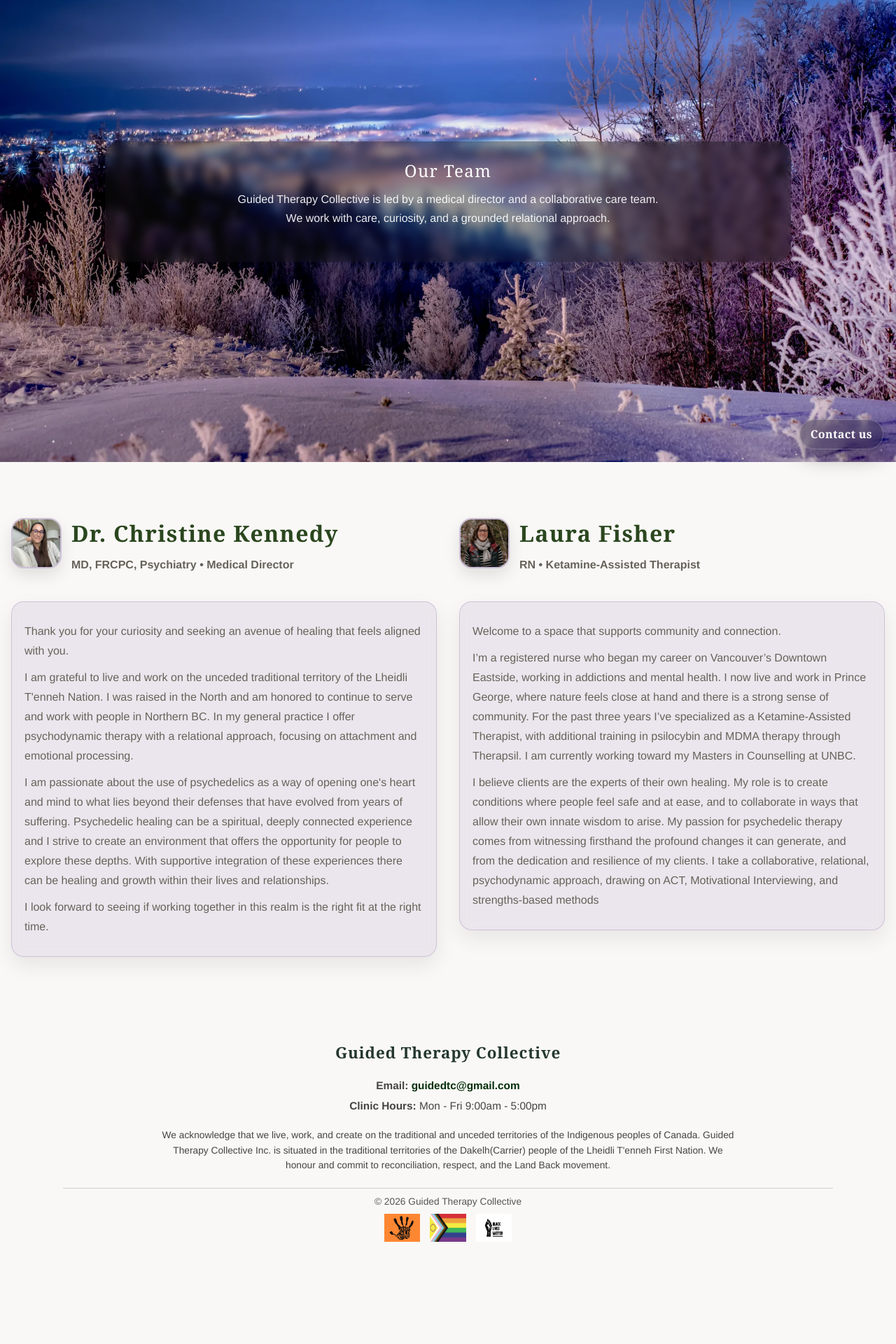
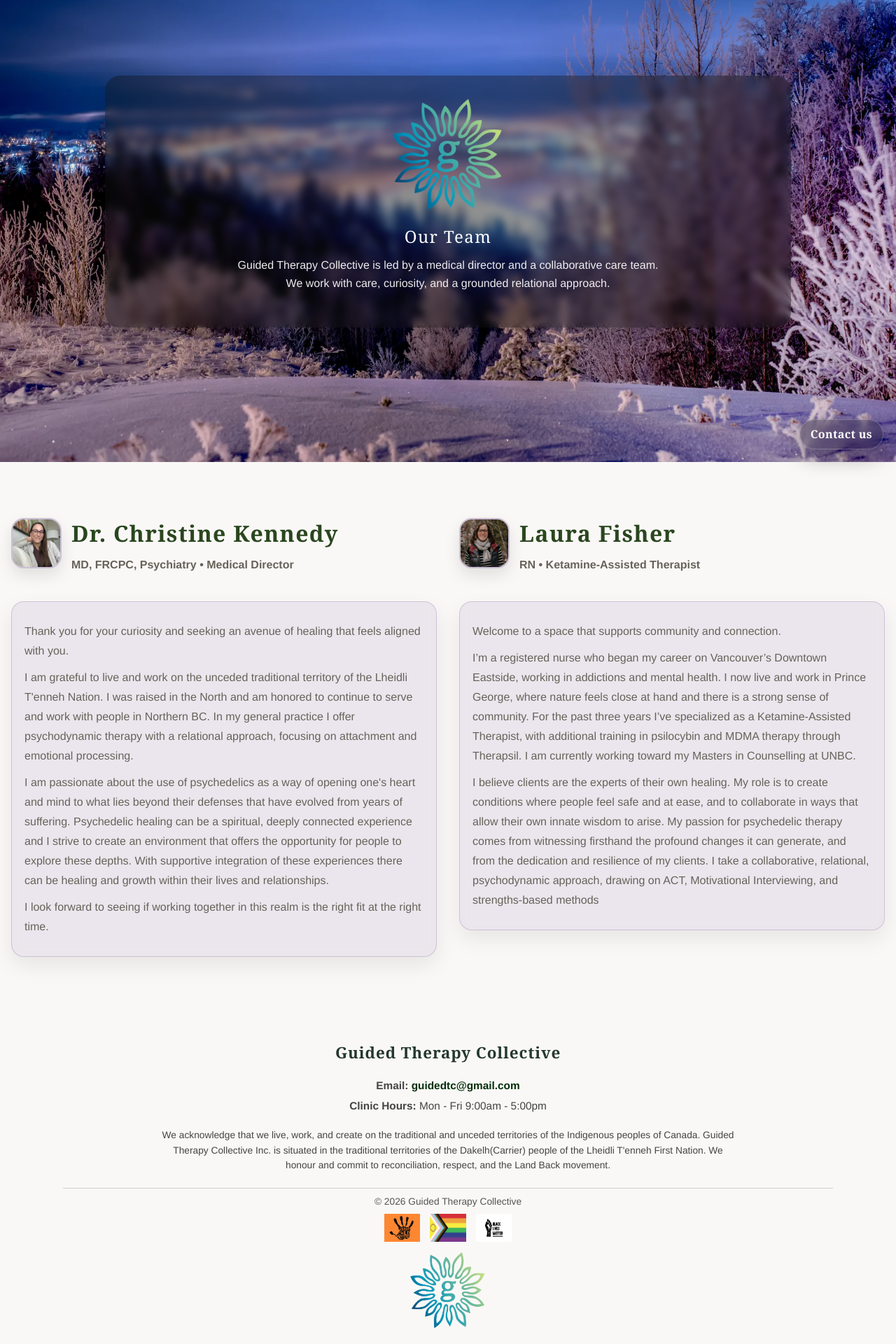
Before and after one commit to RachelKennedy09/guided-collective-therapy-2026, a React (Vite) app: page /team in a window 1280 px wide. Shown: the part 140-2060 px from the top of the page at 70% size. Before the commit the page ends 1945 px from the top, so only its background shows below. Built offline with nearby package versions, Linux system fonts and the light colour scheme.

Commit message:
added logo icon to each page header

```diff
--- a/src/components/AppLayout.jsx
+++ b/src/components/AppLayout.jsx
@@ -133,6 +133,14 @@ export default function AppLayout() {
                 decoding="async"
               />
             </div>
+
+            <img
+              src="/guided-footer-icon.png"
+              alt="Guided Therapy Collective icon"
+              className="footer-mark"
+              loading="lazy"
+              decoding="async"
+            />
           </div>
         </div>
       </footer>
--- a/src/pages/About.jsx
+++ b/src/pages/About.jsx
@@ -11,6 +11,13 @@ export default function About() {
       >
         <div className="page-hero__inner">
           <div className="page-hero__panel">
+            <img
+              src="/guided-footer-icon.png"
+              alt=""
+              className="hero-panel__icon"
+              loading="lazy"
+              decoding="async"
+            />
             <h1 className="page-hero__title">About</h1>
 
             <p className="page-hero__blurb">
--- a/src/pages/Contact.jsx
+++ b/src/pages/Contact.jsx
@@ -123,6 +123,13 @@ export default function Contact() {
       >
         <div className="contact-hero__inner">
           <div className="contact-hero__panel">
+            <img
+              src="/guided-footer-icon.png"
+              alt=""
+              className="hero-panel__icon"
+              loading="lazy"
+              decoding="async"
+            />
             <h1 className="contact-hero__title">Contact</h1>
 
             <p className="contact-hero__blurb">
--- a/src/pages/ContactSuccess.jsx
+++ b/src/pages/ContactSuccess.jsx
@@ -11,6 +11,13 @@ export default function ContactSuccess() {
       >
         <div className="contact-hero__inner">
           <div className="contact-hero__panel">
+            <img
+              src="/guided-footer-icon.png"
+              alt=""
+              className="hero-panel__icon"
+              loading="lazy"
+              decoding="async"
+            />
             <h1 className="contact-hero__title">Message received</h1>
 
             <p className="contact-hero__blurb">
--- a/src/pages/Referrals.jsx
+++ b/src/pages/Referrals.jsx
@@ -13,6 +13,13 @@ export default function Referrals() {
         <div className="referrals-hero__inner">
           <div className="referrals-hero__panel">
             <header className="referrals-hero__header">
+              <img
+                src="/guided-footer-icon.png"
+                alt=""
+                className="hero-panel__icon"
+                loading="lazy"
+                decoding="async"
+              />
               <h1 className="referrals-hero__title">Referrals</h1>
               <p className="referrals-hero__blurb">
                 Whether you're exploring Guided's services or looking for
--- a/src/pages/Team.jsx
+++ b/src/pages/Team.jsx
@@ -14,6 +14,13 @@ export default function Team() {
 
         <div className="team-hero__inner">
           <div className="team-hero__panel">
+            <img
+              src="/guided-footer-icon.png"
+              alt=""
+              className="hero-panel__icon"
+              loading="lazy"
+              decoding="async"
+            />
             <h1>Our Team</h1>
             <p className="team-hero__blurb">
               Guided Therapy Collective is led by a medical director and a
--- a/src/pages/Treatments.jsx
+++ b/src/pages/Treatments.jsx
@@ -25,6 +25,13 @@ export default function Treatments() {
 
           {/* Intro (lets more photo show) */}
           <header className="treatments-intro">
+            <img
+              src="/guided-footer-icon.png"
+              alt=""
+              className="hero-panel__icon"
+              loading="lazy"
+              decoding="async"
+            />
             <h1 className="treatments-intro__title">Guided Services</h1>
 
             <p className="treatments-intro__blurb">
--- a/src/style.css
+++ b/src/style.css
@@ -615,6 +615,14 @@ a {
   max-width: 620px;
 }
 
+.hero-panel__icon {
+  width: clamp(8rem, 14vw, 11rem);
+  height: auto;
+  display: block;
+  margin: 0 auto 0.7rem;
+  filter: drop-shadow(0 8px 22px rgba(0, 0, 0, 0.18));
+}
+
 .page-hero__title {
   margin: 0 0 0.75rem;
   font-family: var(--font-serif);
@@ -629,6 +637,11 @@ a {
 }
 
 @media (max-width: 600px) {
+  .hero-panel__icon {
+    width: 7.5rem;
+    margin-bottom: 0.55rem;
+  }
+
   .logo__mark {
     height: 54px;
     width: auto;
@@ -1517,6 +1530,13 @@ a {
   opacity: 0.95;
 }
 
+.footer-mark {
+  width: clamp(5.5rem, 10vw, 7.5rem);
+  height: auto;
+  display: block;
+  opacity: 0.96;
+}
+
 @media (min-width: 1000px) {
   .site-footer {
     padding: 2.55rem 1.8rem 1.95rem;
@@ -1544,6 +1564,10 @@ a {
 
   .footer-flags img {
     width: 2.8rem;
+  }
+
+  .footer-mark {
+    width: 5.5rem;
   }
 }
 /* Floating back button (bottom-right) */
```
Also changed, not shown: public/guided-footer-icon.png (added).
